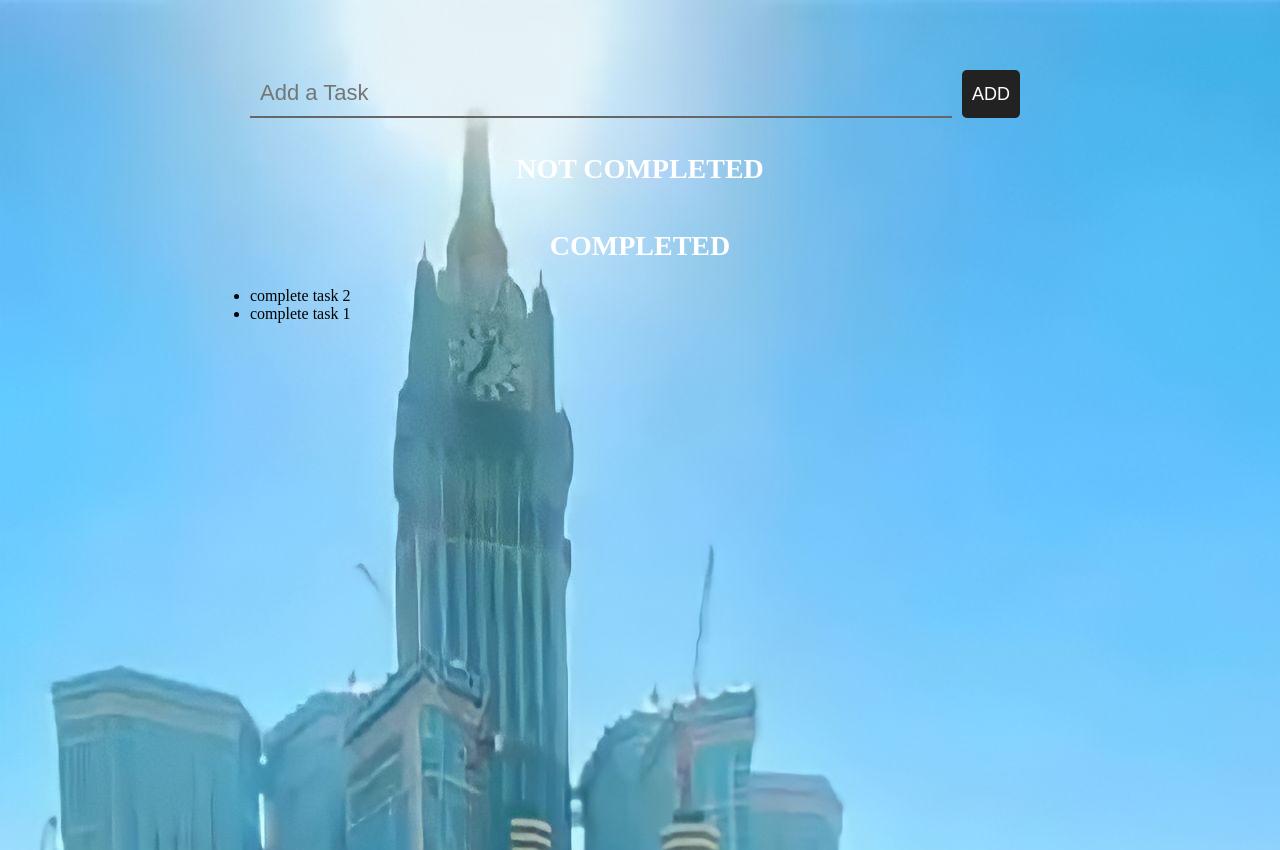
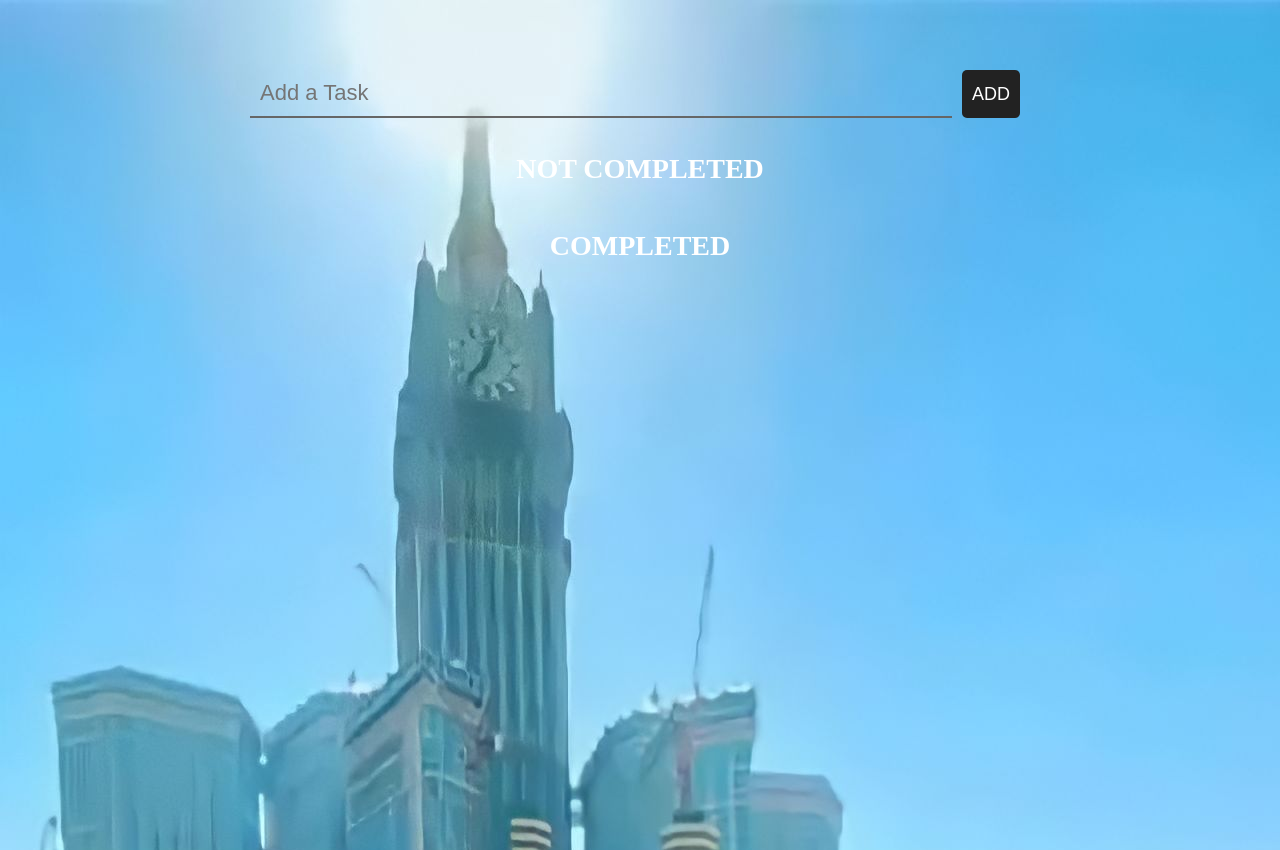
Before and after one commit to Ziyauddin189/to_do_list, a plain HTML site: page index.html in a window 1280 px wide. Drawn offline with Linux system fonts and the light colour scheme.

Commit message:
Update index.html

```diff
--- a/index.html
+++ b/index.html
@@ -20,13 +20,7 @@
 		<ol class="Completed">
 			<h3>Completed</h3>
 		</ol>
-                <div class="element-list">
-                     <ul id="list">
-                        <li>complete task 2</li>
-                        <li>complete task 1</li>
 
-                    </ul>
-                 </div>
 	</div>
 
 	<script>
```
